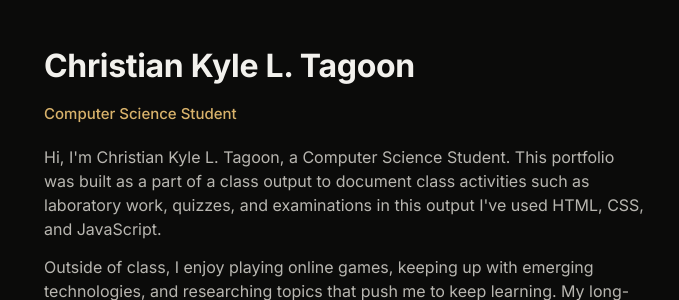
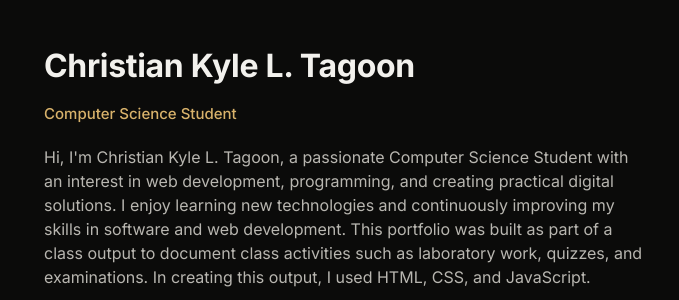
Before and after one commit to kyletagoon/DCIT26_Portfolio, a plain HTML site: page index.html in a window 1280 px wide. Shown: the part 90-390 px from the top of the page, 418-1097 px from the left. Drawn offline with Linux system fonts and the light colour scheme.

Commit message:
Update index.html

```diff
--- a/index.html
+++ b/index.html
@@ -32,10 +32,14 @@
         <h1>Christian Kyle L. Tagoon</h1>
         <p class="role">Computer Science Student</p>
         <p>
-          Hi, I'm Christian Kyle L. Tagoon, a Computer Science Student.
-          This portfolio was built as a part of a class output to document
-          class activities such as laboratory work, quizzes, and examinations
-          in this output I've used HTML, CSS, and JavaScript.
+             Hi, I'm Christian Kyle L. Tagoon, a passionate Computer Science
+            Student with an interest in web development, programming,
+            and creating practical digital solutions. I enjoy learning new technologies and continuously
+            improving my skills in software and web development.
+
+            This portfolio was built as part of a class output to document class activities such as
+            laboratory work, quizzes, and examinations.
+            In creating this output, I used HTML, CSS, and JavaScript.
         </p>
         <p>
           Outside of class, I enjoy playing online games,
```
